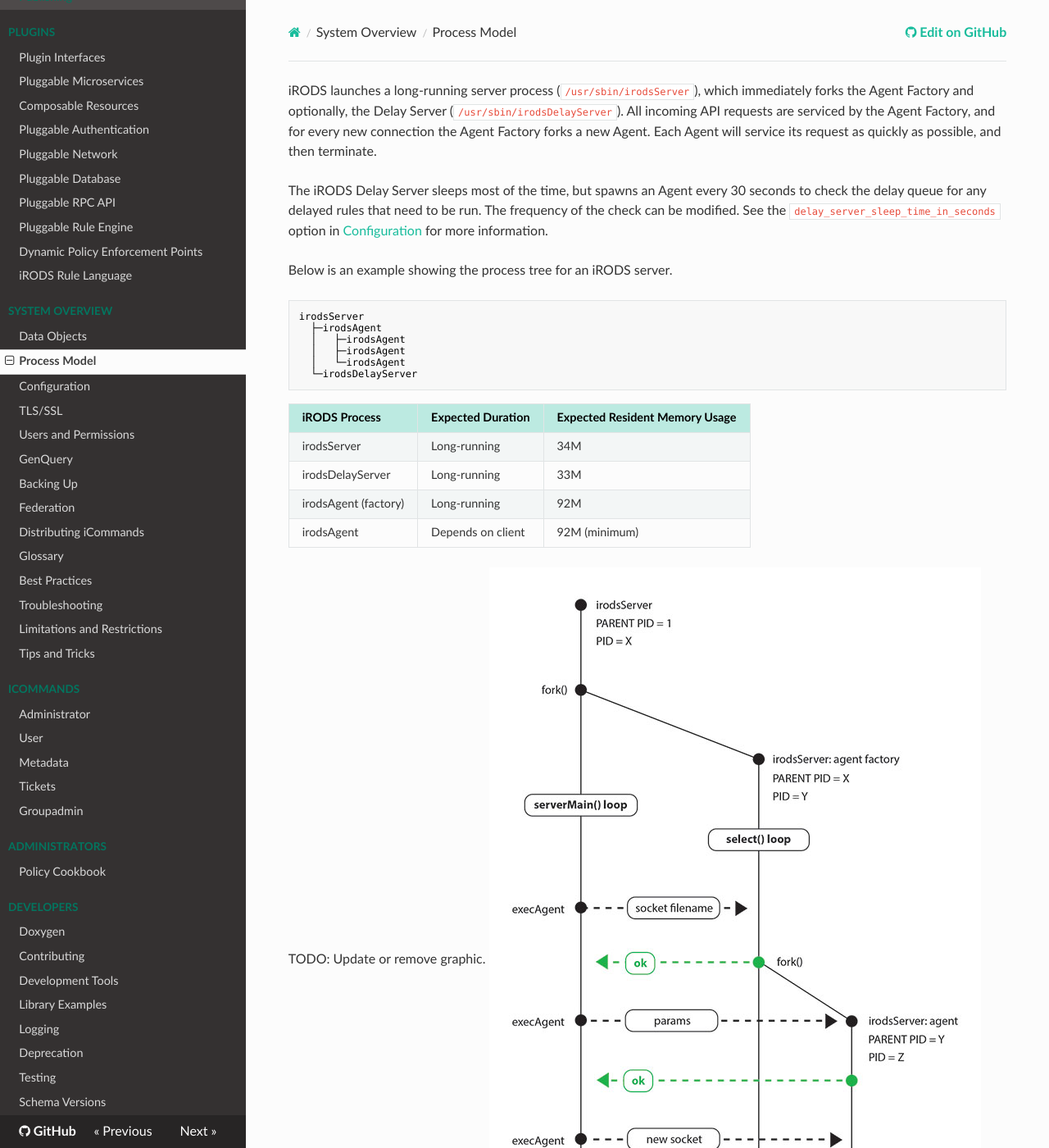
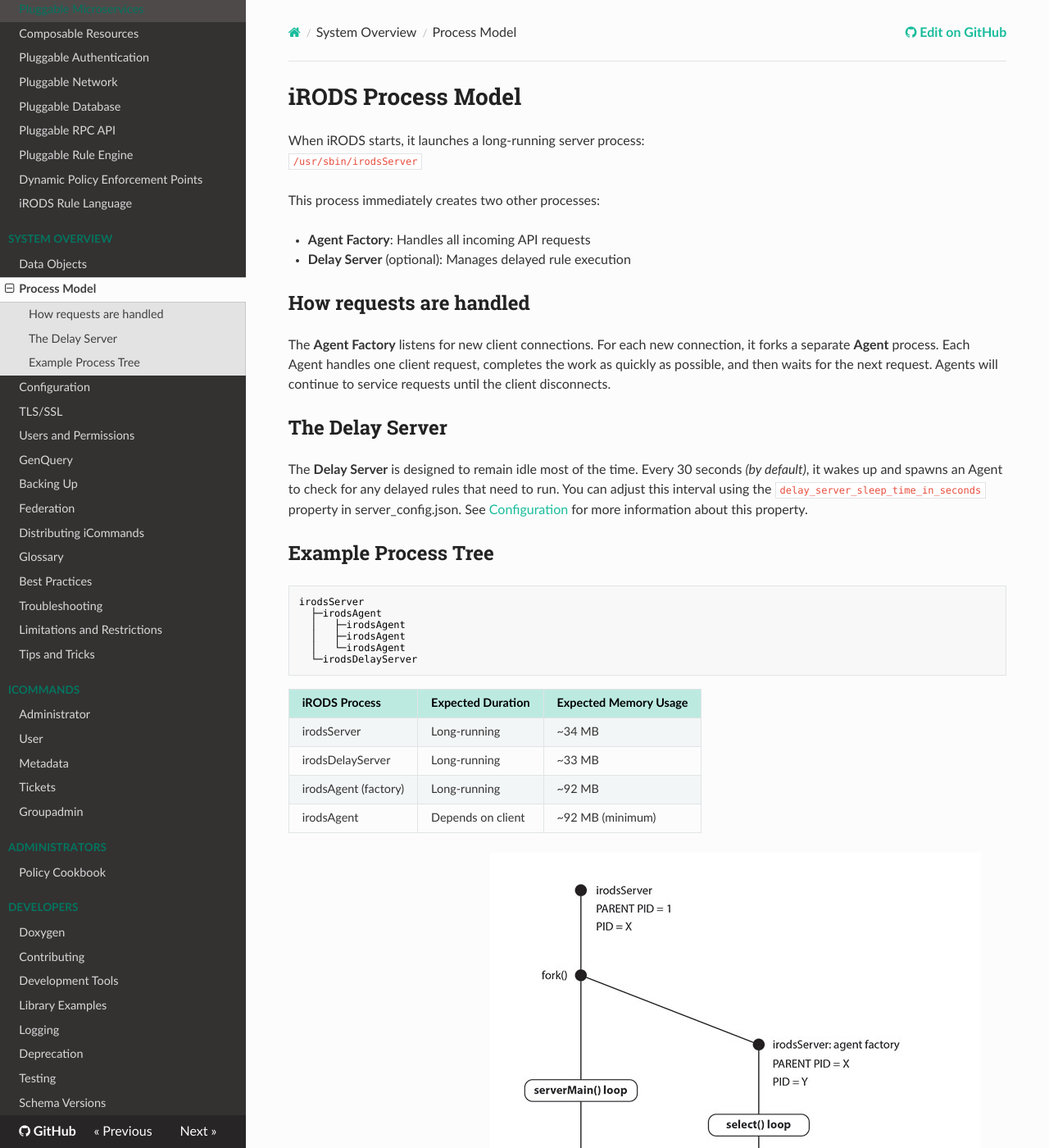
Before and after one commit to irods/irods_docs, an MkDocs documentation site: the page built from docs/system_overview/process_model.md, in a window 1280 px wide and 1400 px high. Shown: the whole window at 82% size. Built offline with MkDocs 1.6.1, drawn with Linux system fonts in a browser that asks for light colours; nearby versions of some CDN libraries.

Commit message:
squash w/ [293] iRODS 5: Update documentation for process model.

```diff
--- a/docs/system_overview/process_model.md
+++ b/docs/system_overview/process_model.md
@@ -1,10 +1,22 @@
-#
+# iRODS Process Model
 
-iRODS launches a long-running server process (`/usr/sbin/irodsServer`), which immediately forks the Agent Factory and optionally, the Delay Server (`/usr/sbin/irodsDelayServer`). All incoming API requests are serviced by the Agent Factory, and for every new connection the Agent Factory forks a new Agent. Each Agent will service its request as quickly as possible, and then terminate.
+When iRODS starts, it launches a long-running server process:
+`/usr/sbin/irodsServer`
 
-The iRODS Delay Server sleeps most of the time, but spawns an Agent every 30 seconds to check the delay queue for any delayed rules that need to be run. The frequency of the check can be modified. See the `delay_server_sleep_time_in_seconds` option in [Configuration](../system_overview/configuration.md#etcirodsserver_configjson) for more information.
+This process immediately creates two other processes:
 
-Below is an example showing the process tree for an iRODS server.
+- **Agent Factory**: Handles all incoming API requests
+- **Delay Server** (optional): Manages delayed rule execution
+
+## How requests are handled
+
+The **Agent Factory** listens for new client connections. For each new connection, it forks a separate **Agent** process. Each Agent handles one client request, completes the work as quickly as possible, and then waits for the next request. Agents will continue to service requests until the client disconnects.
+
+## The Delay Server
+
+The **Delay Server** is designed to remain idle most of the time. Every 30 seconds _(by default)_, it wakes up and spawns an Agent to check for any delayed rules that need to run. You can adjust this interval using the `delay_server_sleep_time_in_seconds` property in server_config.json. See [Configuration](../system_overview/configuration.md#etcirodsserver_configjson) for more information about this property.
+
+## Example Process Tree
 
     irodsServer
       ├─irodsAgent
@@ -13,12 +25,12 @@
       │   └─irodsAgent
       └─irodsDelayServer
 
-| iRODS Process         | Expected Duration        | Expected Resident Memory Usage  |
+| iRODS Process         | Expected Duration        | Expected Memory Usage           |
 | --------------------- | ------------------------ | ------------------------------- |
-| irodsServer           | Long-running             | 34M                             |
-| irodsDelayServer      | Long-running             | 33M                             |
-| irodsAgent (factory)  | Long-running             | 92M                             |
-| irodsAgent            | Depends on client        | 92M (minimum)                   |
+| irodsServer           | Long-running             | ~34 MB                          |
+| irodsDelayServer      | Long-running             | ~33 MB                          |
+| irodsAgent (factory)  | Long-running             | ~92 MB                          |
+| irodsAgent            | Depends on client        | ~92 MB (minimum)                |
 
 TODO: Update or remove graphic.
 ![iRODS Process Model Diagram](../images/process_model_diagram.jpg)
```
